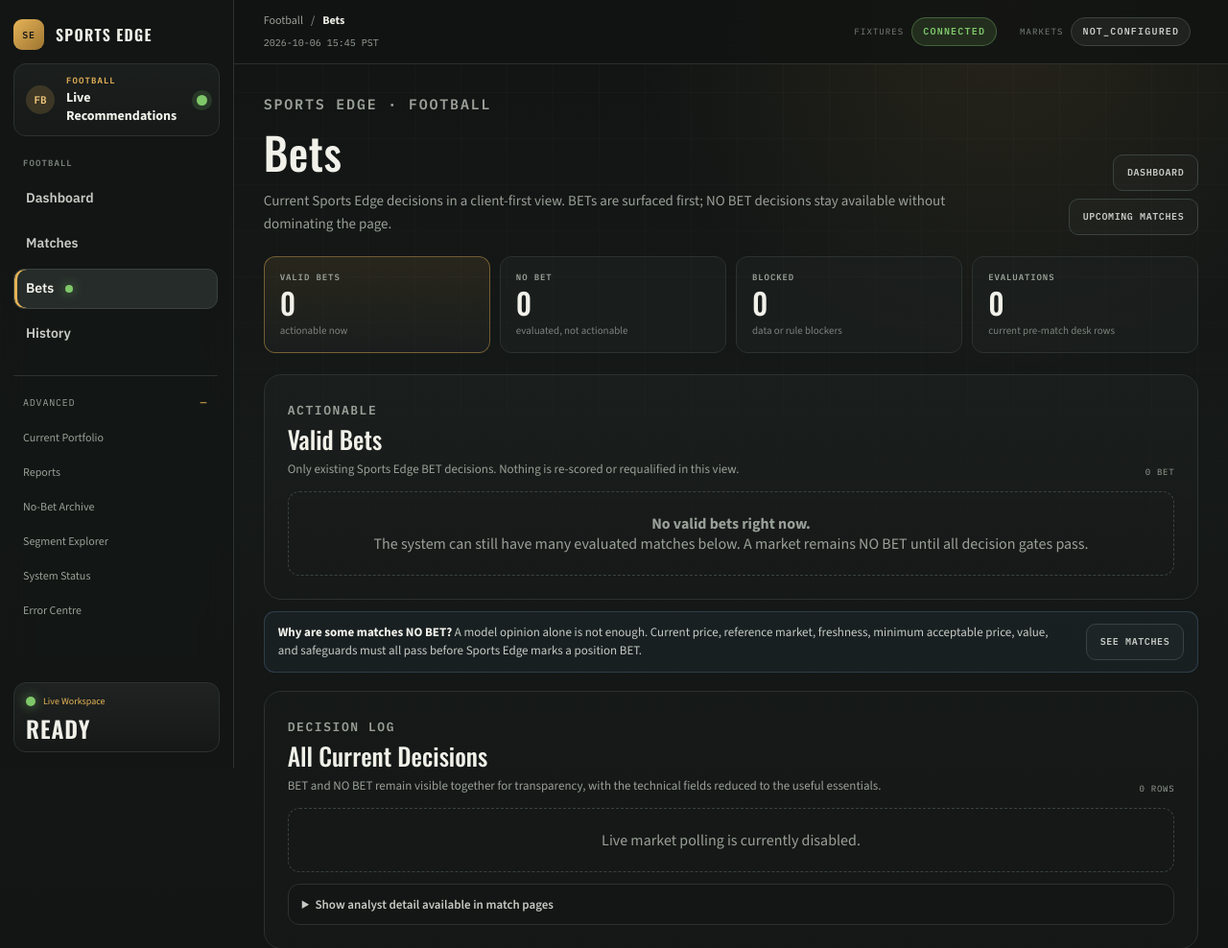
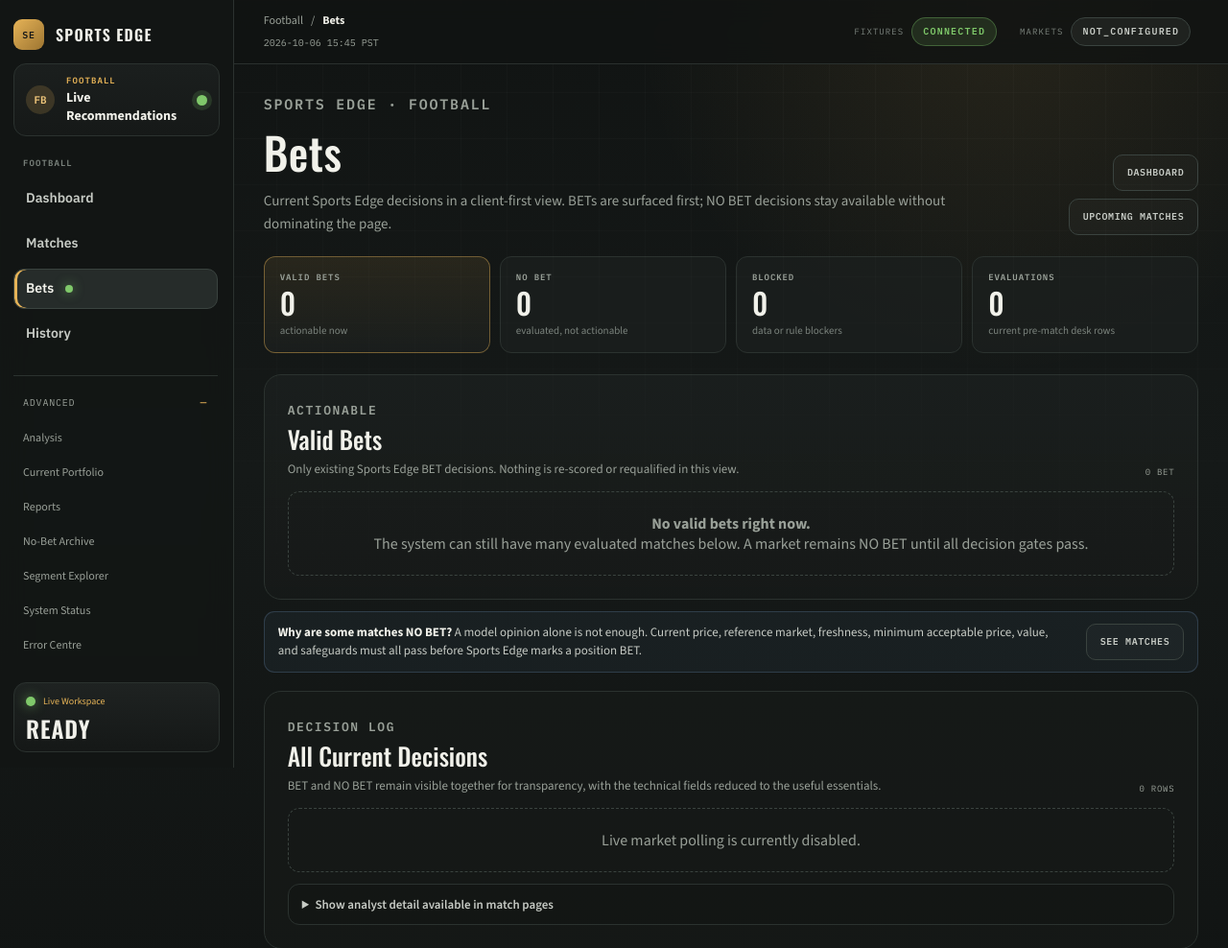
Before and after one commit to miiiigs/sports-edge-ai, a FastAPI app: page /candidates in a window 1280 px wide, after a click on "ADVANCED". Shown: the top 988 px of the page at 96% size. Run offline with FastAPI, Linux system fonts and the light colour scheme; data comes from the database, SQL or seed files in the repository; data that the repository does not hold is empty; parts of the project's set-up code (start-up, migrations or seed data) failed here and were passed over.

Commit message:
feat(football): add analysis navigation

```diff
--- a/code/src/sports_ai/dashboard/templates/base.html
+++ b/code/src/sports_ai/dashboard/templates/base.html
@@ -9,6 +9,8 @@
   {% set page_label = 'Current Portfolio' %}
 {% elif page == 'performance' %}
   {% set page_label = 'History' %}
+{% elif page == 'analysis' %}
+  {% set page_label = 'Analysis' %}
 {% elif page == 'segment_explorer' %}
   {% set page_label = 'Segment Explorer' %}
 {% elif page == 'error_centre' %}
@@ -41,6 +43,7 @@
   <link rel="stylesheet" href="{{ request.app.url_path_for('static', path='client-clean.css') }}">
   <link rel="stylesheet" href="{{ request.app.url_path_for('static', path='responsive-fix.css') }}">
   <link rel="stylesheet" href="{{ request.app.url_path_for('static', path='auth.css') }}">
+  <link rel="stylesheet" href="{{ request.app.url_path_for('static', path='intelligence.css') }}">
 </head>
 <body data-page="{{ page }}">
   <div class="app-shell">
@@ -103,9 +106,10 @@
           </a>
         </div>
 
-        <details class="utility-nav">
+        <details class="utility-nav" {% if page in ['analysis', 'member_card', 'reports', 'no_bet_archive', 'segment_explorer', 'status', 'error_centre'] %}open{% endif %}>
           <summary>Advanced</summary>
           <div class="utility-nav__links">
+            <a href="/analysis" {% if page == 'analysis' %}aria-current="page"{% endif %}>Analysis</a>
             <a href="/member-card">Current Portfolio</a>
             <a href="/reports">Reports</a>
             <a href="/no-bet-archive">No-Bet Archive</a>
```
